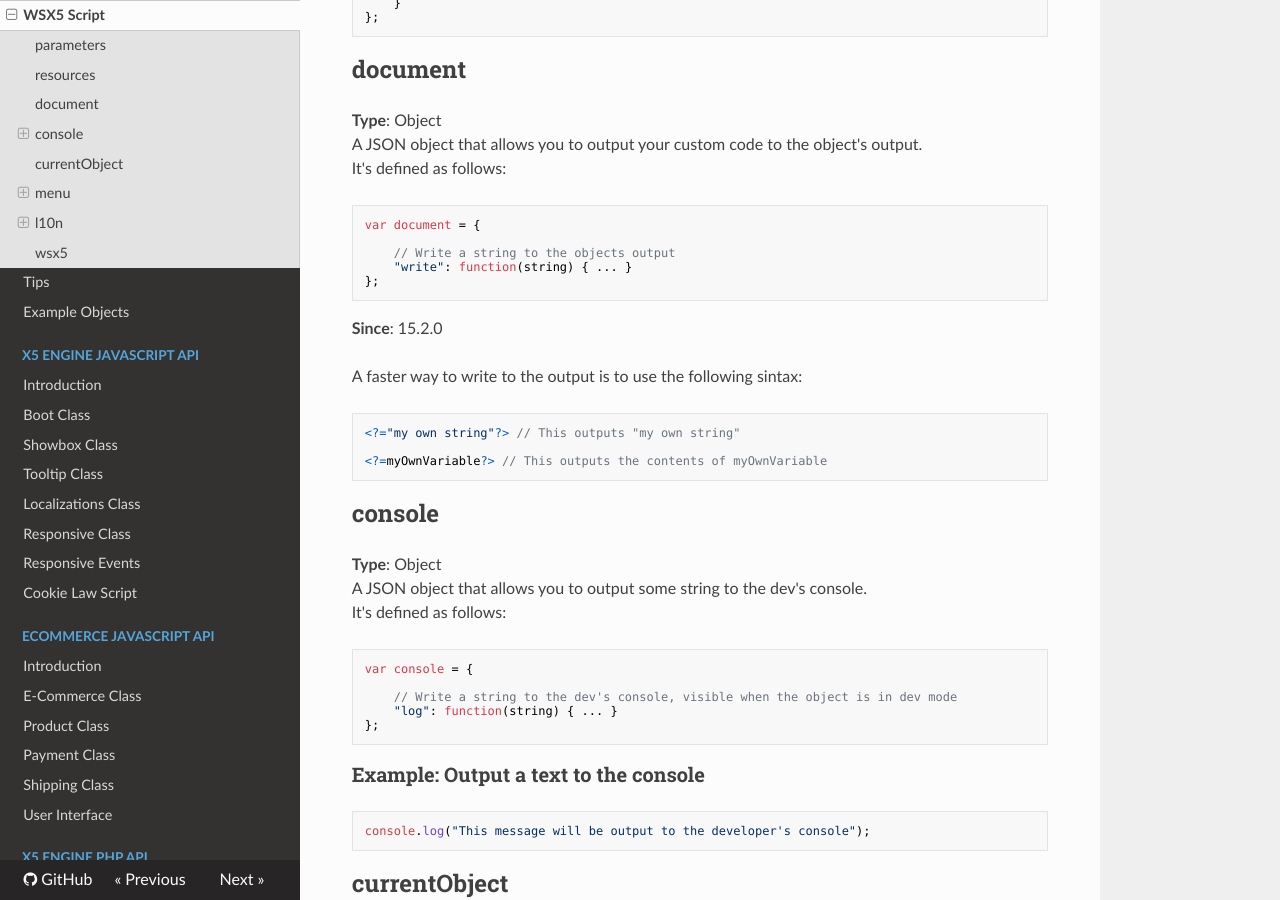
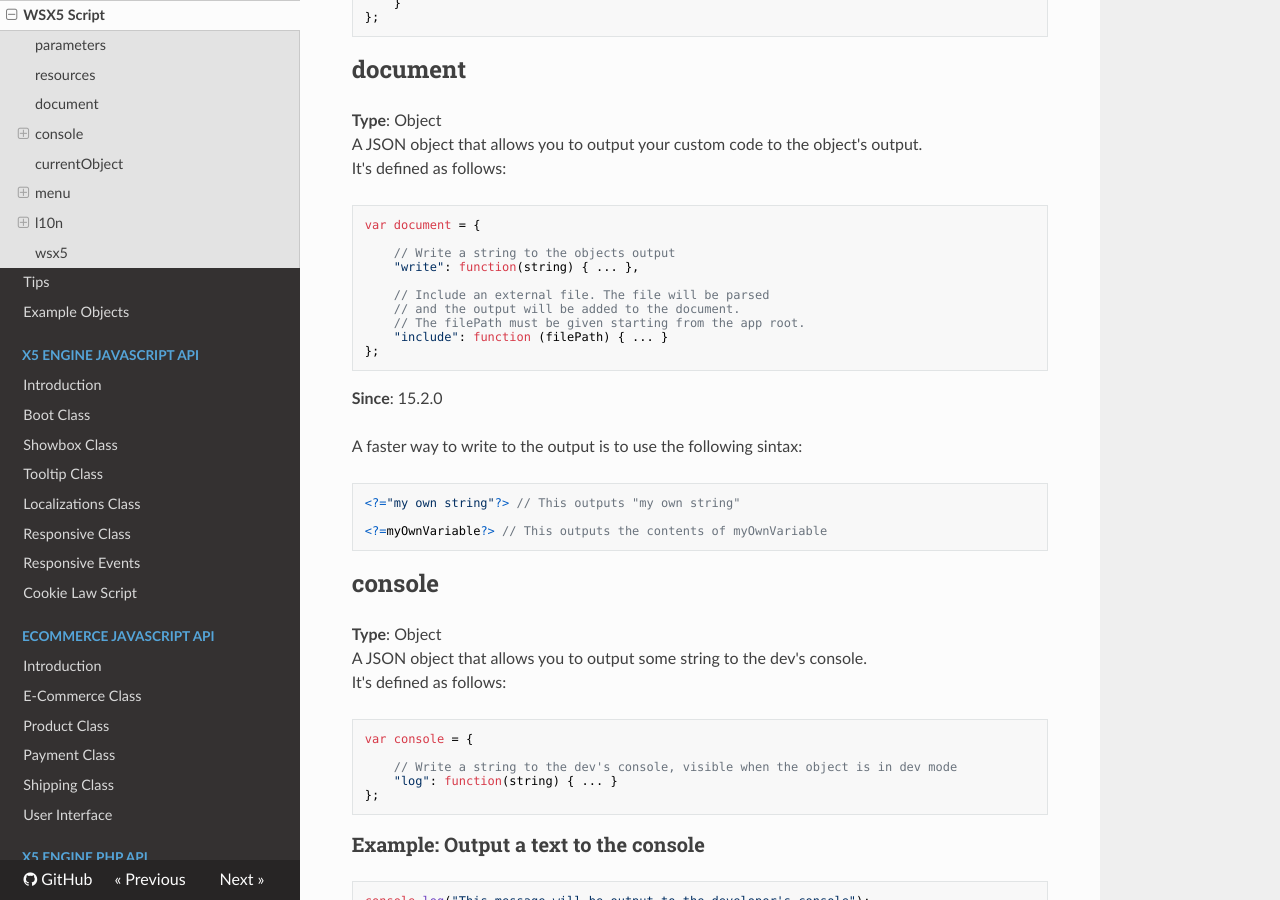
Before and after one commit to WebSiteX5/wsx5-developers-guide, an MkDocs documentation site: the page built from docs/optional-objects/wsx5-script.md, in a window 1280 px wide and 900 px high, scrolled down 1304 px. Built offline with MkDocs 1.6.1, drawn with Linux system fonts in a browser that asks for light colours; nearby versions of some CDN libraries; old or Windows-style settings are respelled for this version of MkDocs.

Commit message:
Optional Objects: document.include commad

````diff
--- a/docs/optional-objects/wsx5-script.md
+++ b/docs/optional-objects/wsx5-script.md
@@ -73,7 +73,12 @@ It's defined as follows:
 var document = {
 
 	// Write a string to the objects output
-	"write": function(string) { ... }
+	"write": function(string) { ... },
+
+	// Include an external file. The file will be parsed
+	// and the output will be added to the document.
+	// The filePath must be given starting from the app root.
+	"include": function (filePath) { ... }
 };
 ```
 **Since**: 15.2.0
````
